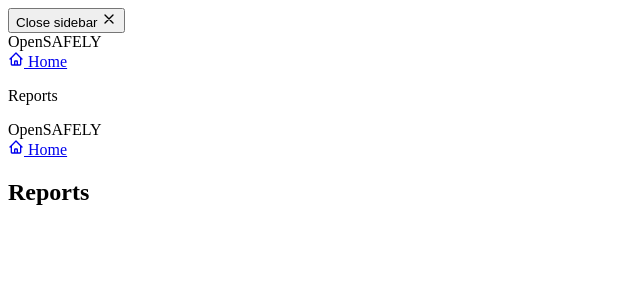
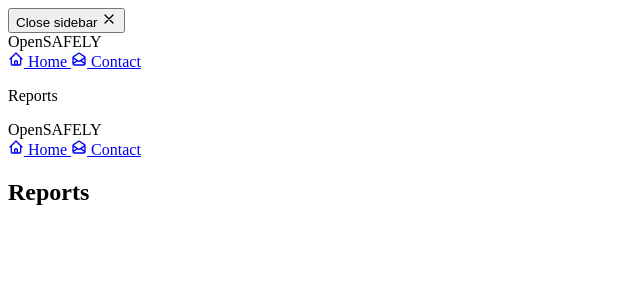
Before and after one commit to opensafely-core/reports, a Django app: template templates/partials/sidebar.html in a window 1280 px wide. Shown: the top 300 px of the page, without its empty margins (0-640 px from the left). Run offline with Django 3.2, Linux system fonts and the light colour scheme; the template is opened without the code that fills it, so the values that code supplies are empty.

Commit message:
Add contact link to menu

```diff
--- a/templates/partials/sidebar.html
+++ b/templates/partials/sidebar.html
@@ -53,6 +53,10 @@
             <a href="/" class="text-white group flex items-center px-2 py-2 text-sm font-medium rounded-md hover:bg-gray-900 hover:text-gray-50 ">
               {% include "icons/outline/home.svg" with htmlClass="text-gray-300 mr-3 flex-shrink-0 h-6 w-6" %}
               Home
+            </a>
+            <a href="mailto:team@opensafely.org" class="text-white group flex items-center px-2 py-2 text-sm font-medium rounded-md hover:bg-gray-900 hover:text-gray-50 ">
+              {% include "icons/outline/mail-open.svg" with htmlClass="text-gray-300 mr-3 flex-shrink-0 h-6 w-6" %}
+              Contact
             </a>
           </div>
           <div class="mt-10">
@@ -119,6 +123,10 @@
               {% include "icons/outline/home.svg" with htmlClass="text-gray-300 mr-3 flex-shrink-0 h-6 w-6" %}
               Home
             </a>
+            <a href="mailto:team@opensafely.org" class="text-white group flex items-center px-2 py-2 text-sm font-medium rounded-md hover:bg-gray-900">
+              {% include "icons/outline/mail-open.svg" with htmlClass="text-gray-300 mr-3 flex-shrink-0 h-6 w-6" %}
+              Contact
+            </a>
           </div>
           <div class="mt-10">
             <h2 class="px-3 text-xs font-semibold text-gray-400 uppercase tracking-wider">
```
Also changed, not shown: templates/icons/outline/mail-open.svg (added).
